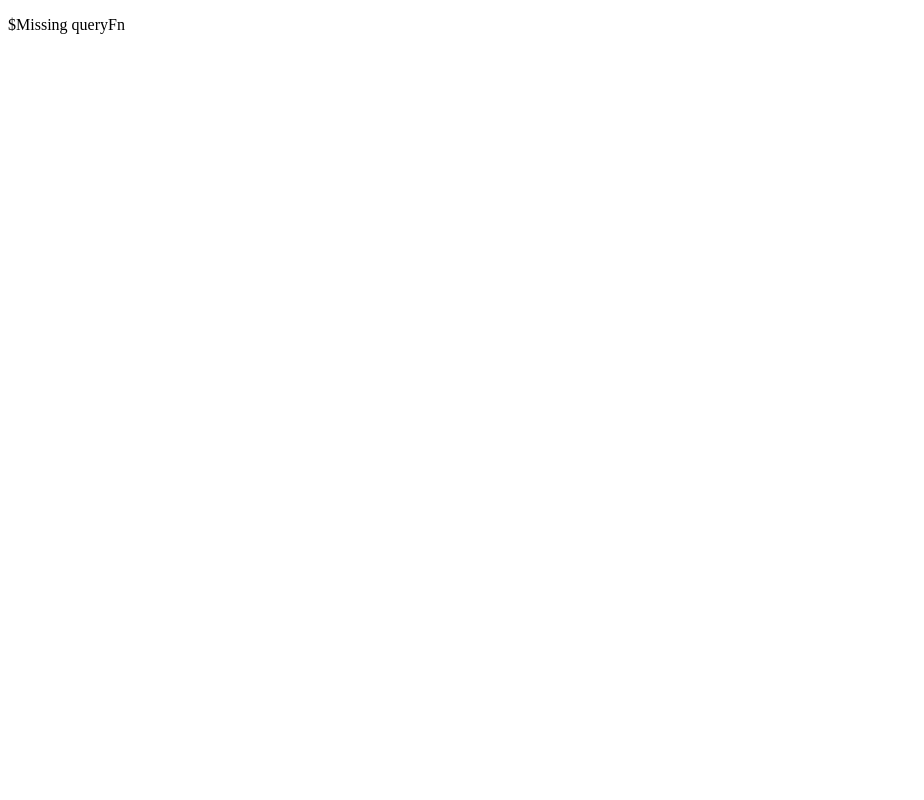
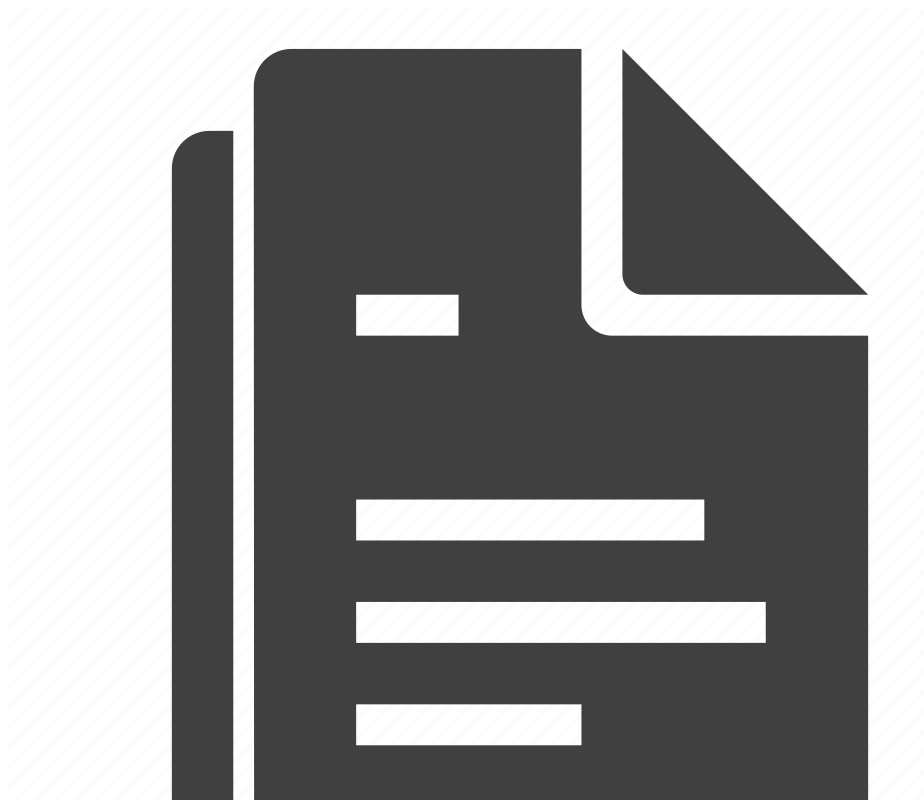
Before and after one commit to KristinaVidakovic/files-boxx-fe, a React (Vite) app: page / in a window 1280 px wide. Shown: the top 800 px of the page, without its empty margins (0-924 px from the left). Built offline with nearby package versions, Linux system fonts and the light colour scheme.

Commit message:
Update Login.tsx

```diff
--- a/src/views/Login.tsx
+++ b/src/views/Login.tsx
@@ -15,13 +15,6 @@ const Login = () => {
     resolver: yupResolver(schema)
   });
   const onSubmit = (data: SignIn) => console.log(data);
-  const { data, error, isFetching } = useQuery(["GET", "/users/65f3c08f-a6ea-4ab9-9d7a-b3385d8abd17", () => {}]);
-
-  if (isFetching) return <p>Is loading...</p>;
-
-  if (error) return <p>${error}</p>;
-
-  console.log(data);
 
   return (
     <div className="font-sans">
```
